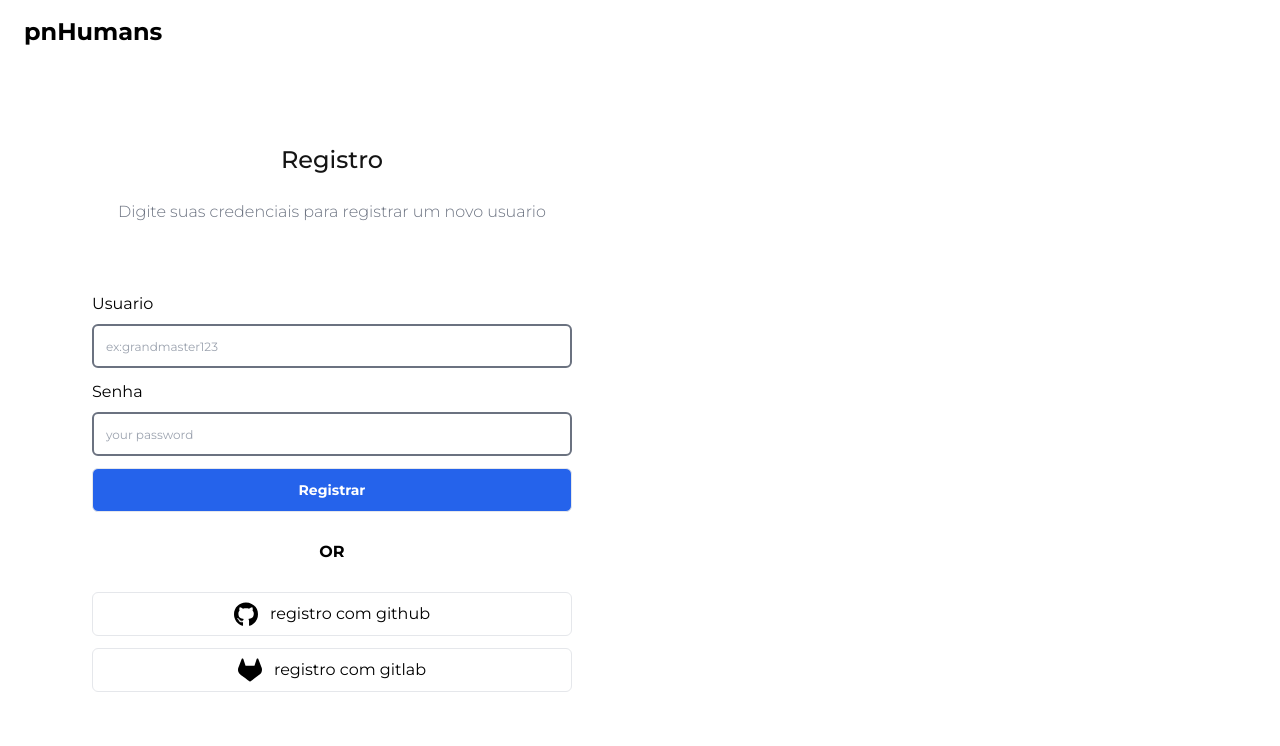
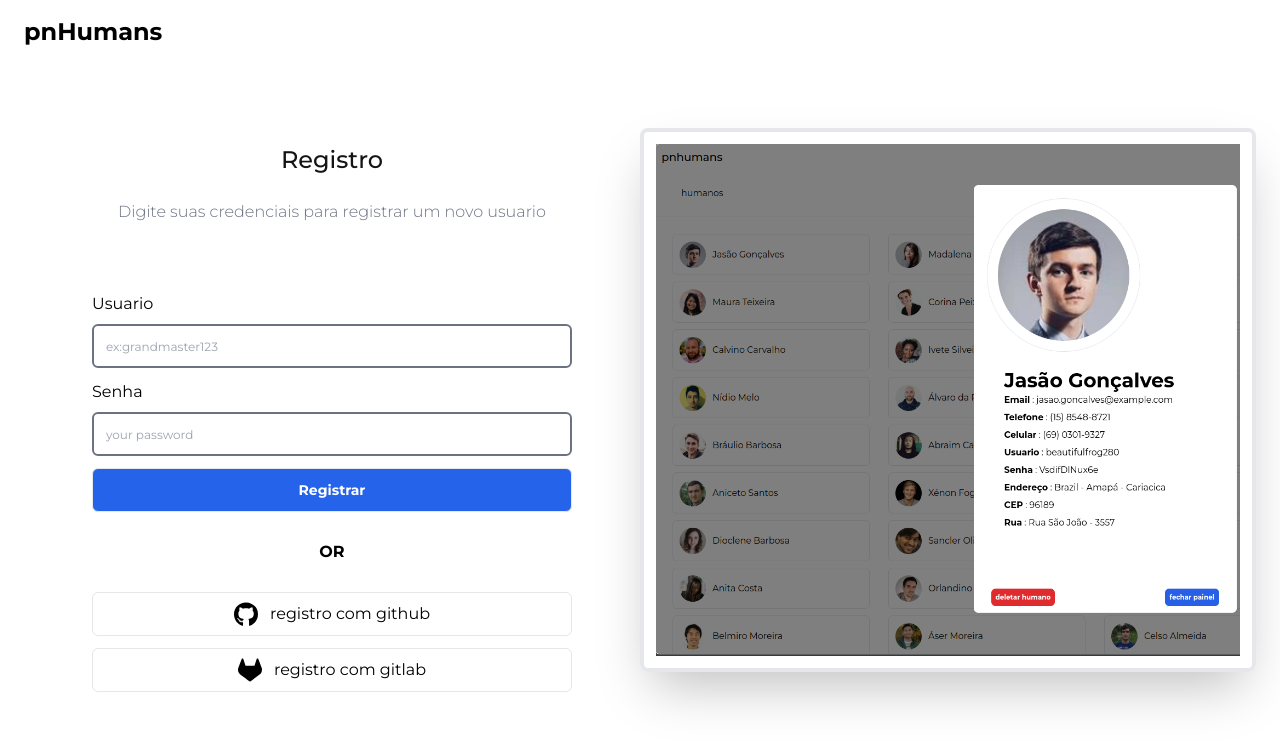
Before and after one commit to PetrusNoleto/pnhumans, a Next.js app: page /auth/signup in a window 1280 px wide. Shown: the top 746 px of the page. Built offline with nearby package versions, Linux system fonts and the light colour scheme.

Commit message:
edit login and register page

```diff
--- a/src/app/auth/signin/page.tsx
+++ b/src/app/auth/signin/page.tsx
@@ -5,6 +5,7 @@ import GitLabIcon from "@/components/icons/gitlabIcon";
 import React, {useEffect, useState} from "react";
 import axios from "axios";
 import {createAuthCookie} from "@/utils/createAuthCookie";
+import Image from "next/image";
 
 
 export default function SignIn(){
@@ -118,7 +119,9 @@ export default function SignIn(){
                    </div>
                </section>
                 <section className={'hidden lg:block xl:w-1/2'}>
-
+                    <div className={'relative w-full h-full flex items-center '}>
+                        <Image src={'/images/app.png'} alt={''}  width={1024} height={1024} className={'p-3 border-4 rounded-lg shadow-2xl'}/>
+                    </div>
                 </section>
             </main>
         </div>
--- a/src/app/auth/signup/page.tsx
+++ b/src/app/auth/signup/page.tsx
@@ -3,6 +3,7 @@ import GitHubIcon from "@/components/icons/githubIcon";
 import GitLabIcon from "@/components/icons/gitlabIcon";
 import React, {useEffect, useState} from "react";
 import axios from "axios";
+import Image from "next/image";
 
 
 export default function Page(){
@@ -42,10 +43,11 @@ export default function Page(){
                         <div className={'w-full lg:w-[480px] py-8 text-center'}>
                             <h1 className={'capitalize text-2xl py-6 font-medium text-[#141414]'}>Registro</h1>
                             <p className={'first-letter:capitalize font-light text-gray-500'}>
-                               digite suas credenciais para registrar um novo usuario
+                                digite suas credenciais para registrar um novo usuario
                             </p>
                         </div>
-                        <form className={'w-full lg:w-[480px] flex flex-col gap-3 py-4'} id={'signUpUserForm'} onSubmit={submitForm}>
+                        <form className={'w-full lg:w-[480px] flex flex-col gap-3 py-4'} id={'signUpUserForm'}
+                              onSubmit={submitForm}>
                             <label className={'flex flex-col gap-2'}>
                                 <span className={'text-center text-red-600 font-bold'}>{error}</span>
                                 <h2 className={'first-letter:capitalize'}>
@@ -58,7 +60,9 @@ export default function Page(){
                                     placeholder={'ex:grandmaster123'}
                                     className={'text-xs outline-none border-2 border-gray-500 w-full h-11 p-3 focus:border-blue-700 rounded-md transition-all duration-300'}
                                     value={userName}
-                                    onChange={(e:React.ChangeEvent<HTMLInputElement>)=>{setUserName(e.target.value)}}
+                                    onChange={(e: React.ChangeEvent<HTMLInputElement>) => {
+                                        setUserName(e.target.value)
+                                    }}
                                 />
                             </label>
                             <label className={'flex flex-col gap-2'}>
@@ -72,7 +76,9 @@ export default function Page(){
                                     placeholder={'your password'}
                                     className={'text-xs outline-none border-2 border-gray-500 w-full h-11 p-3 focus:border-blue-700 rounded-md transition-all duration-300'}
                                     value={userPassword}
-                                    onChange={(e:React.ChangeEvent<HTMLInputElement>)=>{setUserPassword(e.target.value)}}
+                                    onChange={(e: React.ChangeEvent<HTMLInputElement>) => {
+                                        setUserPassword(e.target.value)
+                                    }}
                                 />
                             </label>
                             <button
@@ -115,7 +121,10 @@ export default function Page(){
                     </div>
                 </section>
                 <section className={'hidden lg:block xl:w-1/2'}>
-
+                    <div className={'relative w-full h-full flex items-center '}>
+                        <Image src={'/images/app.png'} alt={''} width={1024} height={1024}
+                               className={'p-3 border-4 rounded-lg shadow-2xl'}/>
+                    </div>
                 </section>
             </main>
         </div>
--- a/src/components/humans/humanBoxView.tsx
+++ b/src/components/humans/humanBoxView.tsx
@@ -10,7 +10,7 @@ interface  HumanBoxViewProps{
 }
 const HumanBoxView:React.FC<HumanBoxViewProps> = ({humanObject,closePanel,deleteHuman})=>{
     return(
-        <div className={'fixed top-0 left-0 w-screen h-screen  bg-black/50 border z-10 shadow-lg flex justify-center items-center  rounded-lg'}>
+        <div className={'fixed top-0 left-0 w-screen h-screen  bg-black/50 border z-50 shadow-lg flex justify-center items-center  rounded-lg overflow-hidden '}>
             <div className={'relative w-full h-full lg:w-[480px] lg:h-[780px] bg-white  rounded-lg p-6'}>
                 <div className={'py-3 border rounded-full w-[280px] h-[280px] flex justify-center items-center'} >
                     <Image src={humanObject.picture} alt={''} width={240} height={240} className={'rounded-full'} quality={100} priority={true}/>
```
Also changed, not shown: public/images/app.png (added), src/components/modals/createHumanModals.tsx (line endings or trailing spaces).
